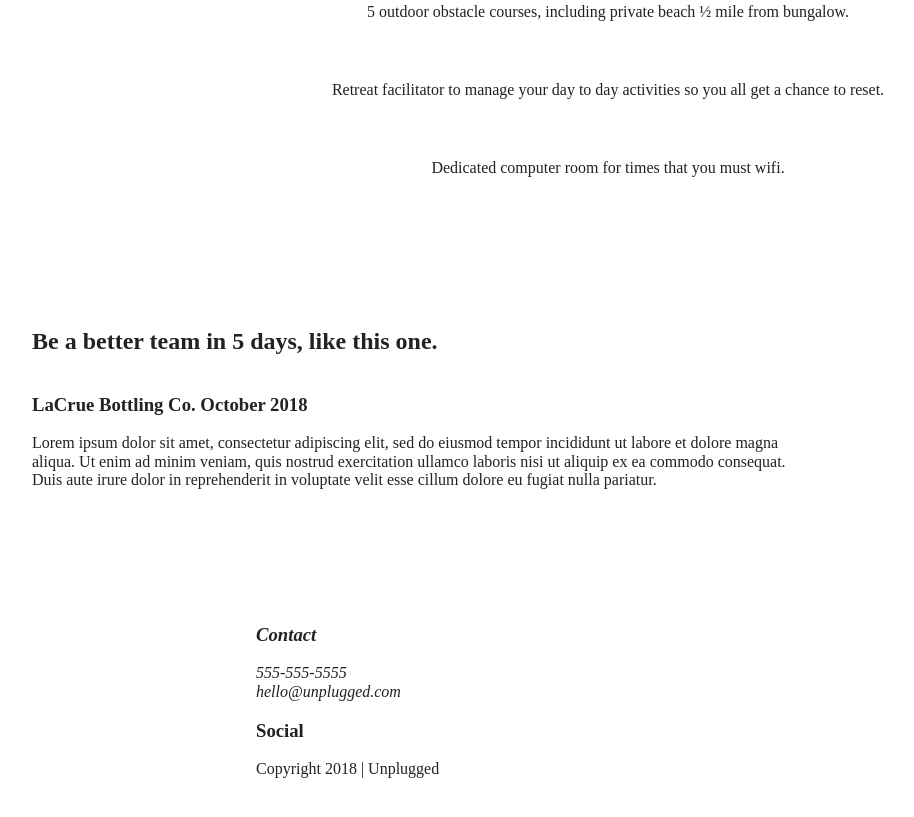
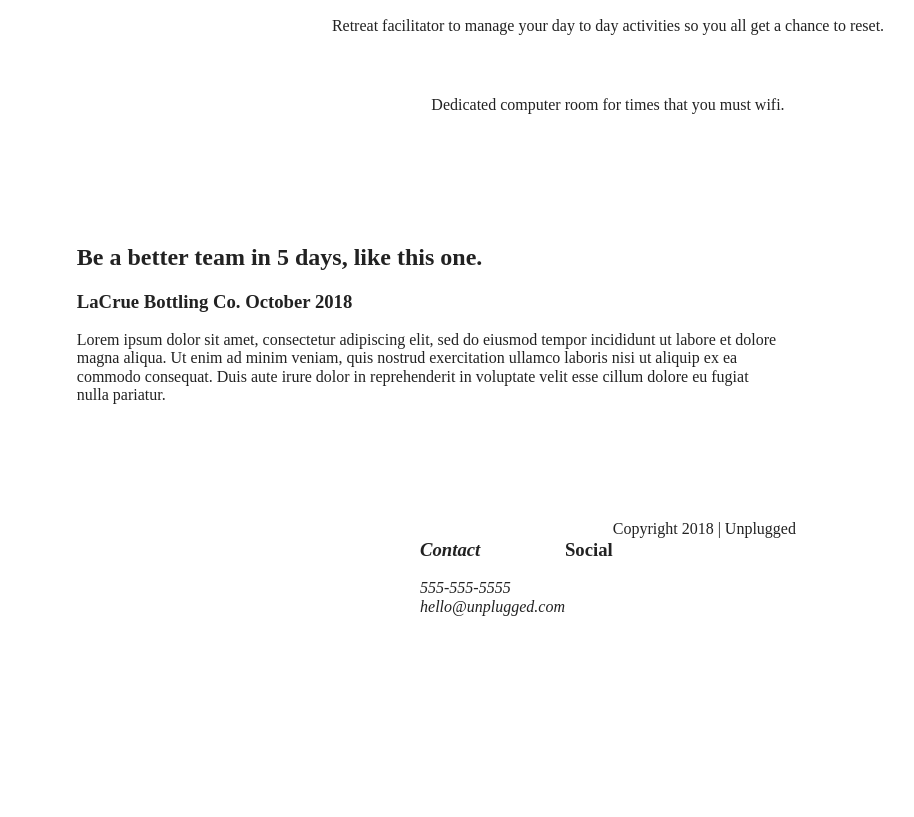
Before and after one commit to lafrenchcoder/unplugged-website, a website built with Parcel: page index.html in a window 1280 px wide. Shown: the part 863-1680 px from the top of the page, without its empty margins (32-946 px from the left). After the commit the page ends 1529 px from the top, so only its background shows below. Built offline with nearby package versions, Linux system fonts and the light colour scheme.

Commit message:
added media queries and widths for specific sections

```diff
--- a/css/main.css
+++ b/css/main.css
@@ -305,6 +305,64 @@ footer p {
    Modify as content requires.
    ========================================================================== */
 
+@media only screen and (min-width: 768px) {
+    /*Tablet styles here*/
+    min-width: 768px;
+
+    header {
+      justify-content: ;
+    }
+
+    header .content-wrapper {
+      justify-content: ;
+
+    }
+
+    header nav ul {
+      justify-content: ;
+
+    }
+
+    aside .content-wrapper {
+      display: flex;
+      justify-content: ;
+      flex-flow: ;
+      width: 83%;
+    }
+
+    aside h2 {
+      width: 83%;
+      align-items: center;
+      margin: 0;
+    }
+
+    .features article {
+      display: flex;
+      justify-content: ;
+      align-items: ;
+      flex-flow: ;
+    }
+
+    .reviews article {
+      display: flex;
+      justify-content: ;
+
+    }
+
+    footer .footer-content {
+      display: flex;
+      justify-content: center;
+      align-items: column;
+    }
+
+    }
+
+@media only screen and (min-width: 1200px) {
+    /*Desktop styles here*/
+    min-width: 1200px;
+
+    }
+
 @media only screen and (min-width: 35em) {
   /* Style adjustments for viewports that meet the condition */
 }
```
Also changed, not shown: 1 other file.
